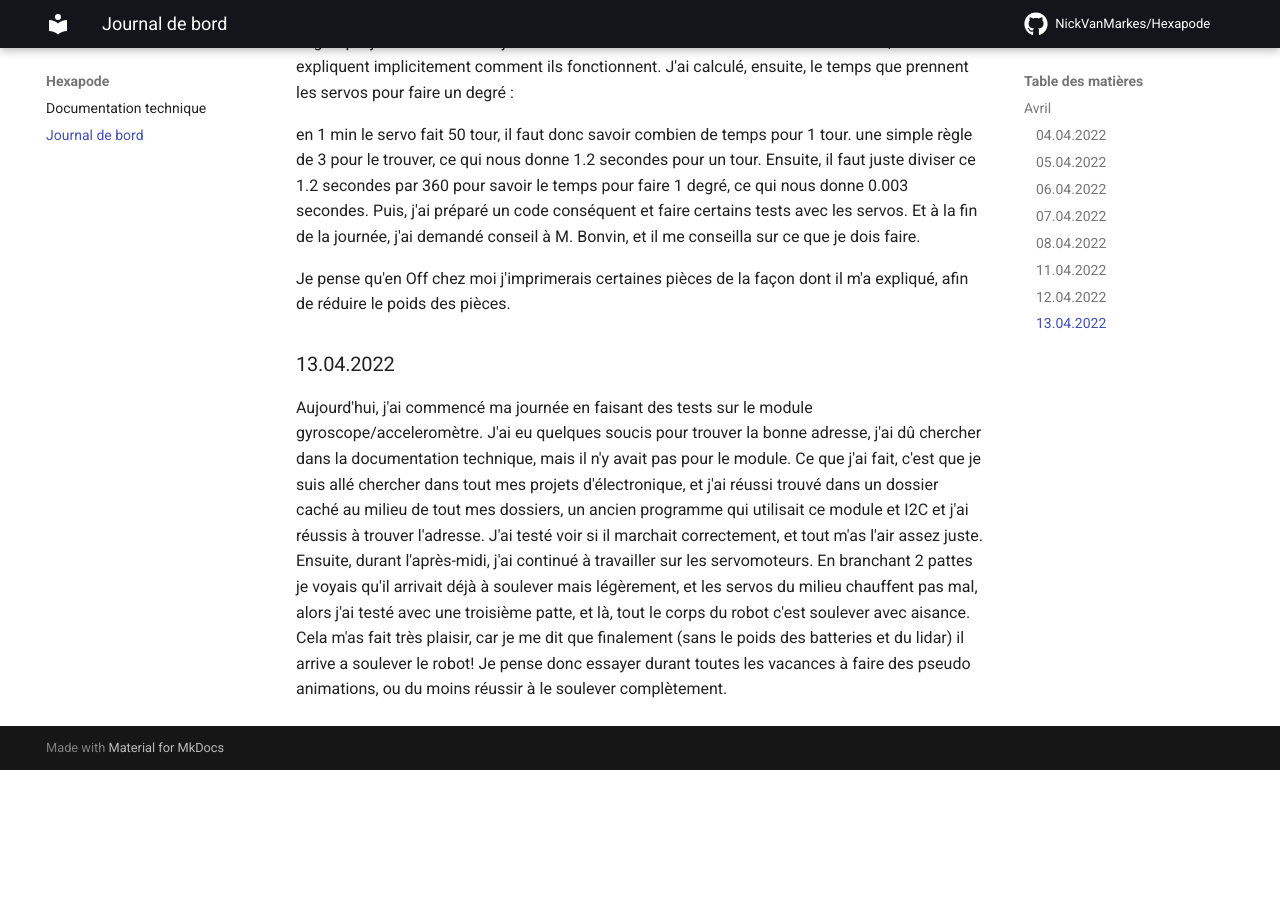
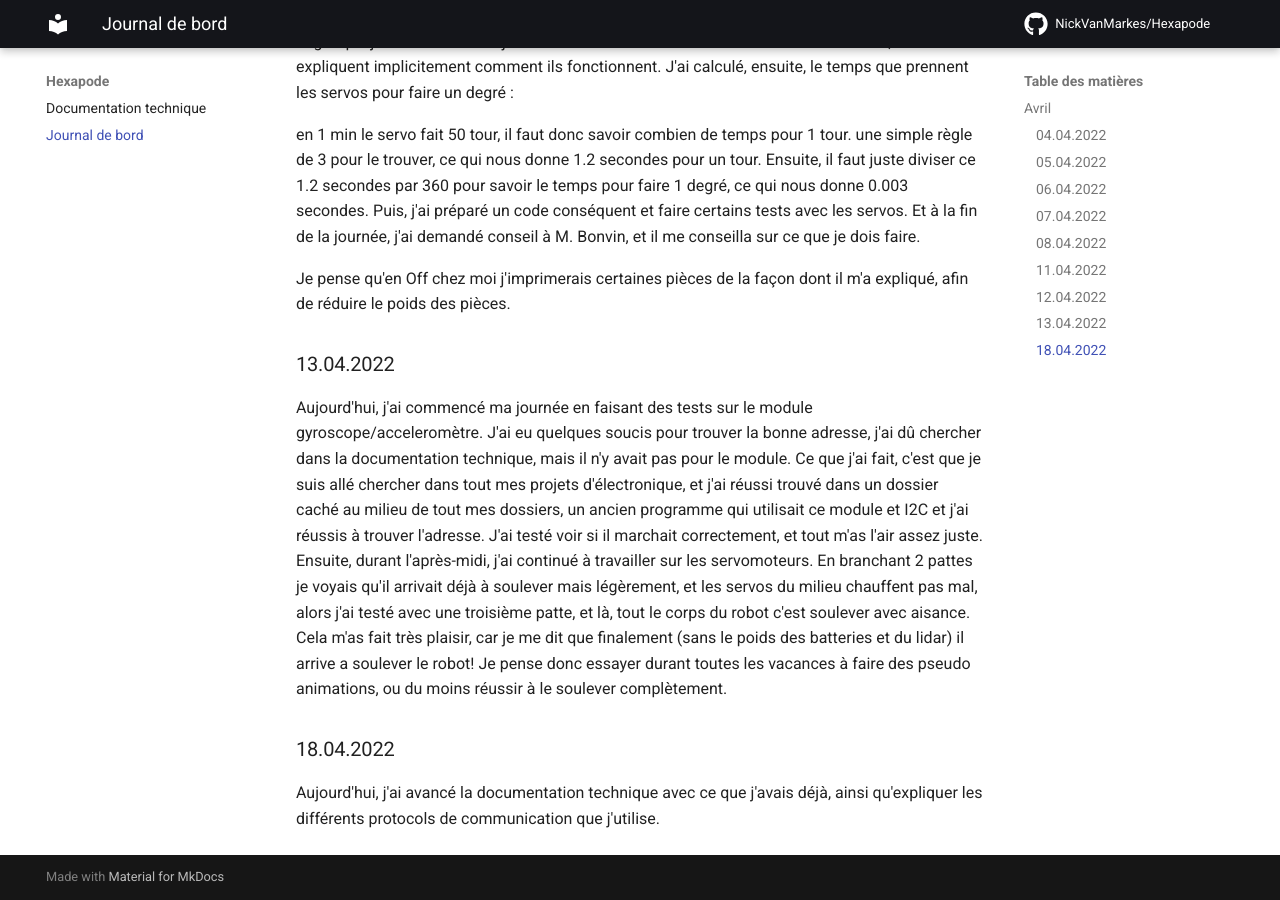
Before and after one commit to NickVanMarkes/Hexapode, an MkDocs documentation site: the page built from docs/JDB.md, in a window 1280 px wide and 900 px high, scrolled down 3209 px. Built offline with MkDocs 1.6.1 and Material for MkDocs 9.7.7, drawn with Linux system fonts in a browser that asks for light colours; comment, search, counter and statistics services are not loaded; before the commit the page ends 3979 px from its top, so only the background shows below that.

Commit message:
Docs: Update logbook

```diff
--- a/docs/JDB.md
+++ b/docs/JDB.md
@@ -47,3 +47,7 @@ Je pense qu'en Off chez moi j'imprimerais certaines pièces de la façon dont il
 ### 13.04.2022
 
 Aujourd'hui, j'ai commencé ma journée en faisant des tests sur le module gyroscope/acceleromètre. J'ai eu quelques soucis pour trouver la bonne adresse, j'ai dû chercher dans la documentation technique, mais il n'y avait pas pour le module. Ce que j'ai fait, c'est que je suis allé chercher dans tout mes projets d'électronique, et j'ai réussi trouvé dans un dossier caché au milieu de tout mes dossiers, un ancien programme qui utilisait ce module et I2C et j'ai réussis à trouver l'adresse. J'ai testé voir si il marchait correctement, et tout m'as l'air assez juste. Ensuite, durant l'après-midi, j'ai continué à travailler sur les servomoteurs. En branchant 2 pattes je voyais qu'il arrivait déjà à soulever mais légèrement, et les servos du milieu chauffent pas mal, alors j'ai testé avec une troisième patte, et là, tout le corps du robot c'est soulever avec aisance. Cela m'as fait très plaisir, car je me dit que finalement (sans le poids des batteries et du lidar) il arrive a soulever le robot! Je pense donc essayer durant toutes les vacances à faire des pseudo animations, ou du moins réussir à le soulever complètement.
+
+### 18.04.2022
+
+Aujourd'hui, j'ai avancé la documentation technique avec ce que j'avais déjà, ainsi qu'expliquer les différents protocols de communication que j'utilise.
```
